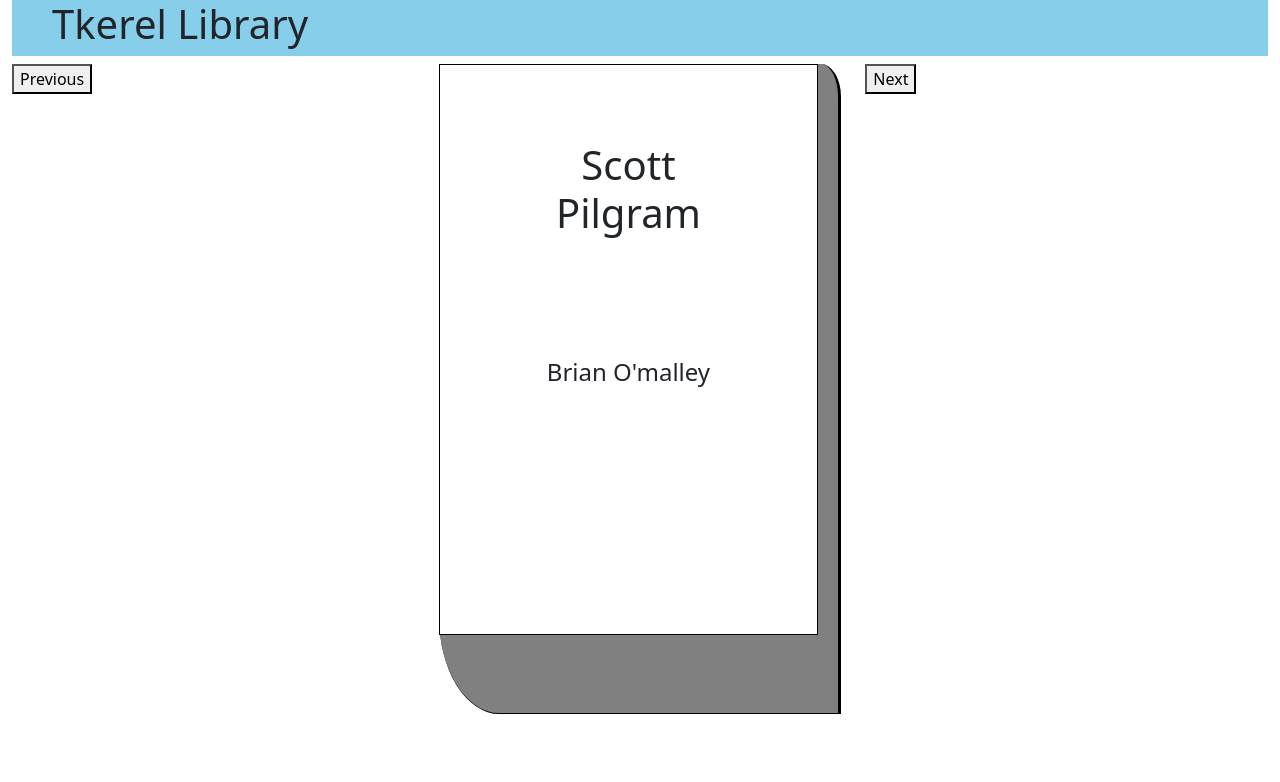
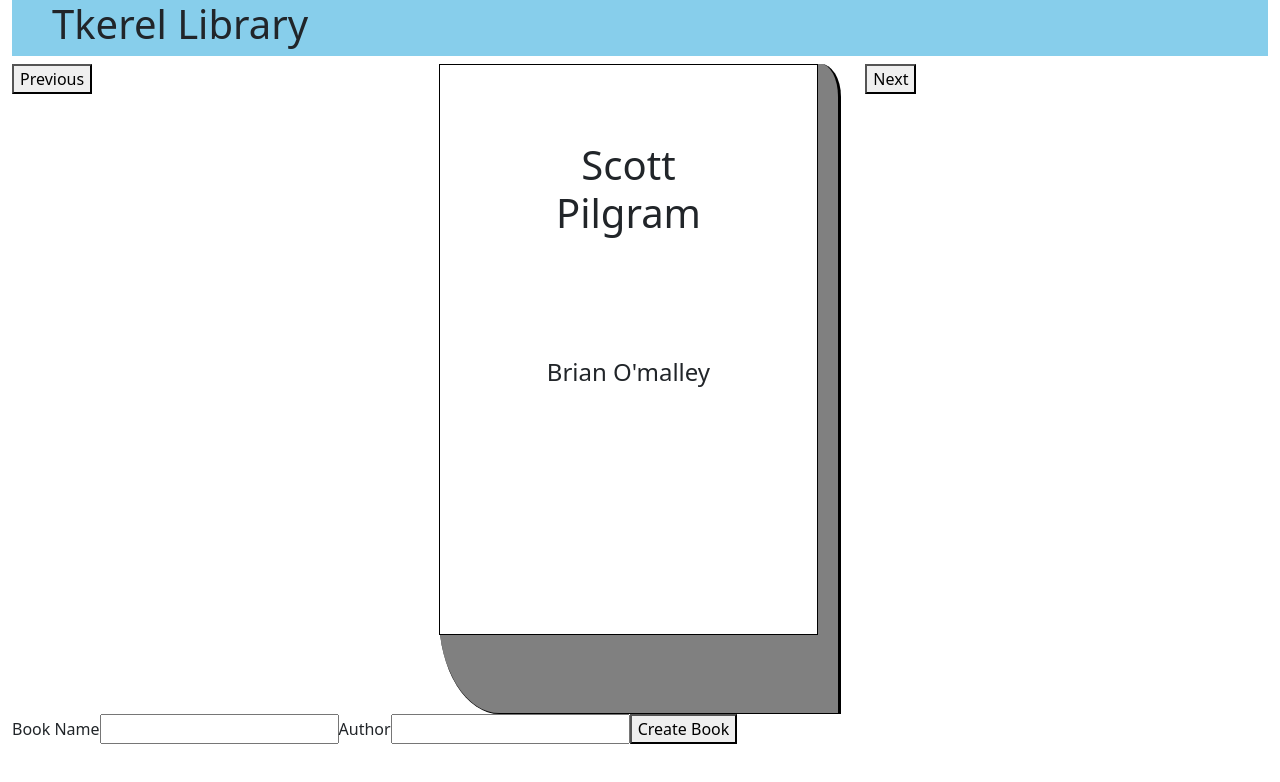
Before and after one commit to daisuket330/react, a React (Create React App) app: page / in a window 1280 px wide. Shown: the top 782 px of the page. Built offline with nearby package versions, Linux system fonts and the light colour scheme.

Commit message:
createdand completed create book component

```diff
--- a/src/components/App.jsx
+++ b/src/components/App.jsx
@@ -2,6 +2,8 @@
 import './App.css'
 import TitleBar from "./TitleBar/TitleBar";
 import BookViewer from "./bookviewer/Bookviewer";
+import BookCreator from "./BookCreator/BookCreator";
+
 class App extends Component {
     constructor(props) {
         super(props);
@@ -39,12 +41,19 @@
     });
 
 }
+createBook = (newBook) => {
+this.books.push(newBook);
+this.setState({
+    bookNumber: this.books.length - 1
+})
+}
 
     render(){
         return (
             <div className="container-fluid">
                 <TitleBar />
                 <BookViewer book={this.books[this.state.bookNumber]} nextBook={this.goToNextBook} previousBook={this.goToPreviousBook} />
+                <BookCreator createNewBook={this.createBook} />
             </div>
         )
     }
--- /dev/null
+++ b/src/components/BookCreator/BookCreator.jsx
@@ -0,0 +1,40 @@
+import React, { Component } from 'react';
+class BookCreator extends Component {
+    constructor(props) {
+        super(props);
+        this.state = {
+            title: '',
+            author: ''
+        }
+    }
+
+    handleChange = (event) => {
+        console.log(event.target.value)
+        this.setState({
+           [event.target.name]: event.target.value
+        });
+
+    }
+handleSubmit = (event) => {
+    event.preventDefault();
+    this.props.createNewBook(this.state)
+
+
+}
+
+    render() {
+        return (
+            <form onSubmit={this.handleSubmit}>
+                <label>Book Name</label>
+                <input name="title" onChange={this.handleChange} value={this.state.title} />
+                <label>Author</label>
+                <input name="author" onChange={this.handleChange} value={this.state.author} />
+                <button type="submit">Create Book</button>
+            </form>
+         );
+
+        }
+    }
+
+
+export default BookCreator;
```
Also changed, not shown: src/components/BookCreator/BookCreator.css (added).
